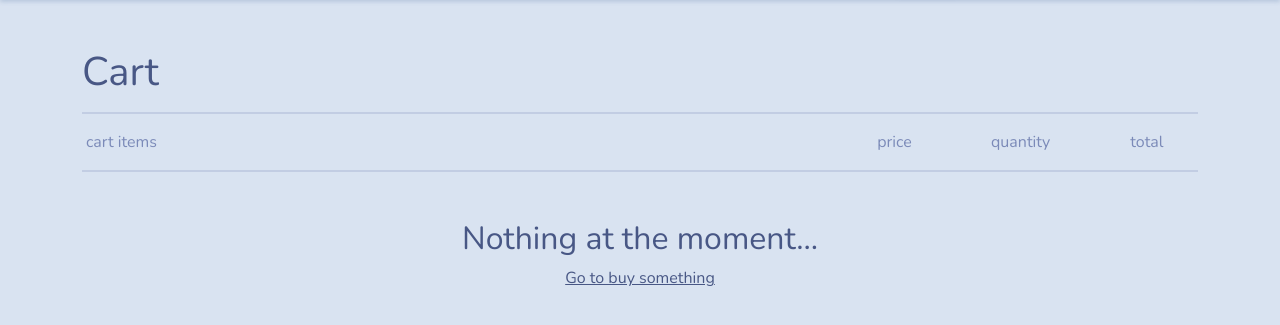
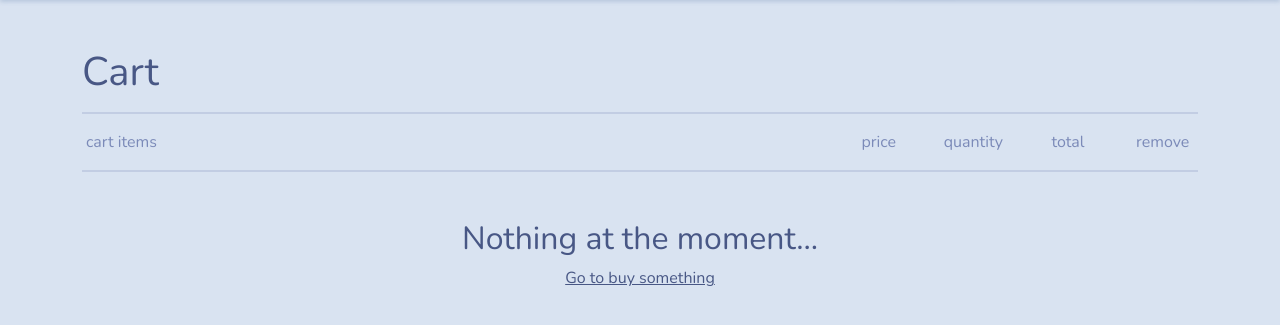
Before and after one commit to yanpin0524/mini-ecommerce, a Django app: template shop_web/templates/my_cart.html in a window 1280 px wide. Shown: the part 80-405 px from the top of the page. Run offline with Django 4.2, Linux system fonts and the light colour scheme; the template is opened without the code that fills it, so the values that code supplies are empty; some libraries are stand-ins or nearby versions.

Commit message:
✨ feat(cart): my cart 頁面新增“移除商品”按鈕

```diff
--- a/shop_web/templates/my_cart.html
+++ b/shop_web/templates/my_cart.html
@@ -12,6 +12,7 @@
             <p class="col m-0 text-center">price</p>
             <p class="col m-0 text-center">quantity</p>
             <p class="col m-0 text-center">total</p>
+            <p class="col m-0 text-center">remove</p>
         </div>
         <hr class="border-2">
         {% for cart_item in cart %}
@@ -25,6 +26,12 @@
                 <p class="col m-0 text-center">${{ cart_item.product.price }}</p>
                 <p class="col m-0 text-center">{{ cart_item.quantity }}</p>
                 <p class="col m-0 text-center">${{ cart_item.total }}</p>
+                <form action="#" method="post" class="col text-center">
+                    {% csrf_token %}
+                    <button type="submit" class="btn rounded-3">
+                        <i class="bi bi-trash-fill text-info"></i>
+                    </button>
+                </form>
             </div>
             {% if not forloop.last %}<hr class="border-1">{% endif %}
         {% empty %}
```
